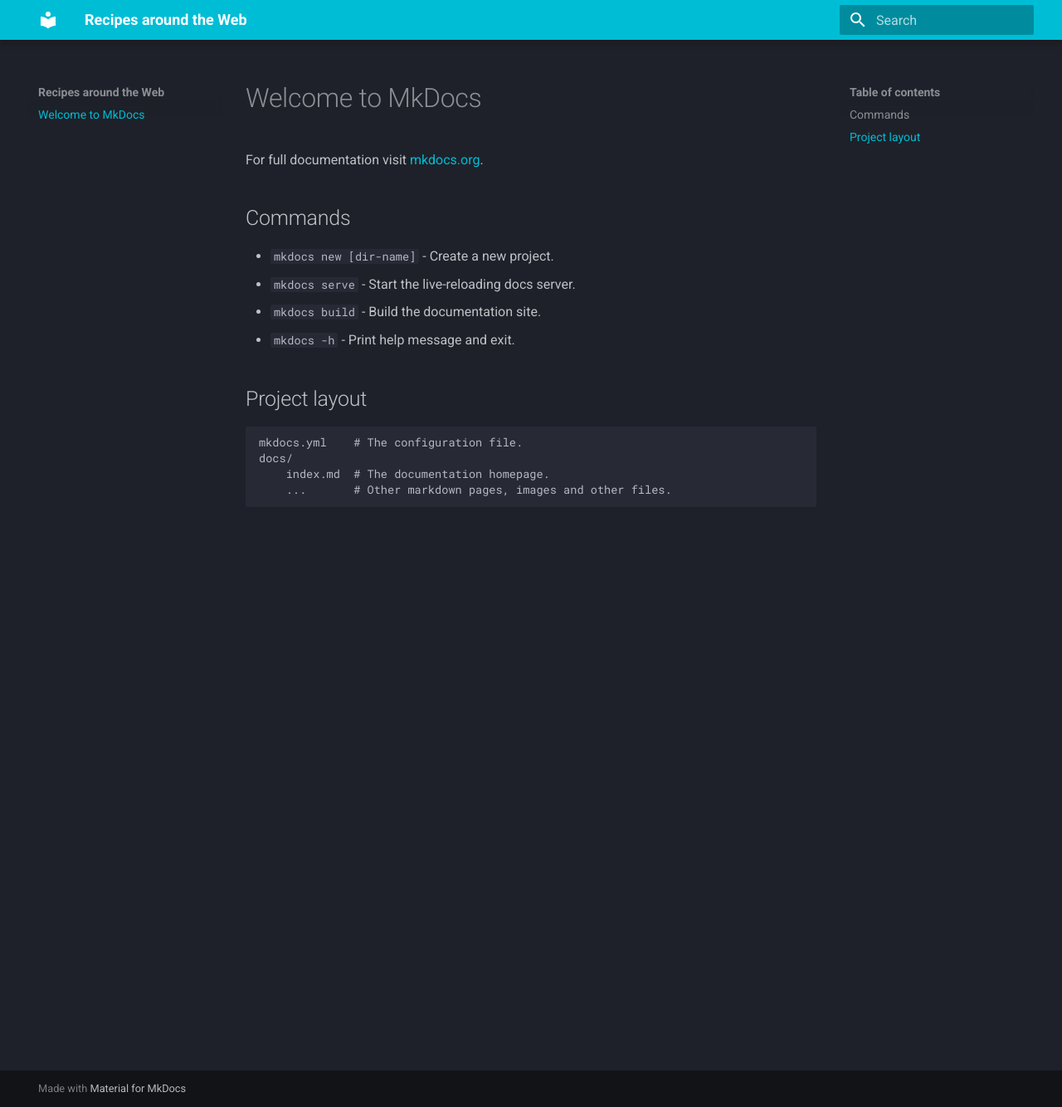
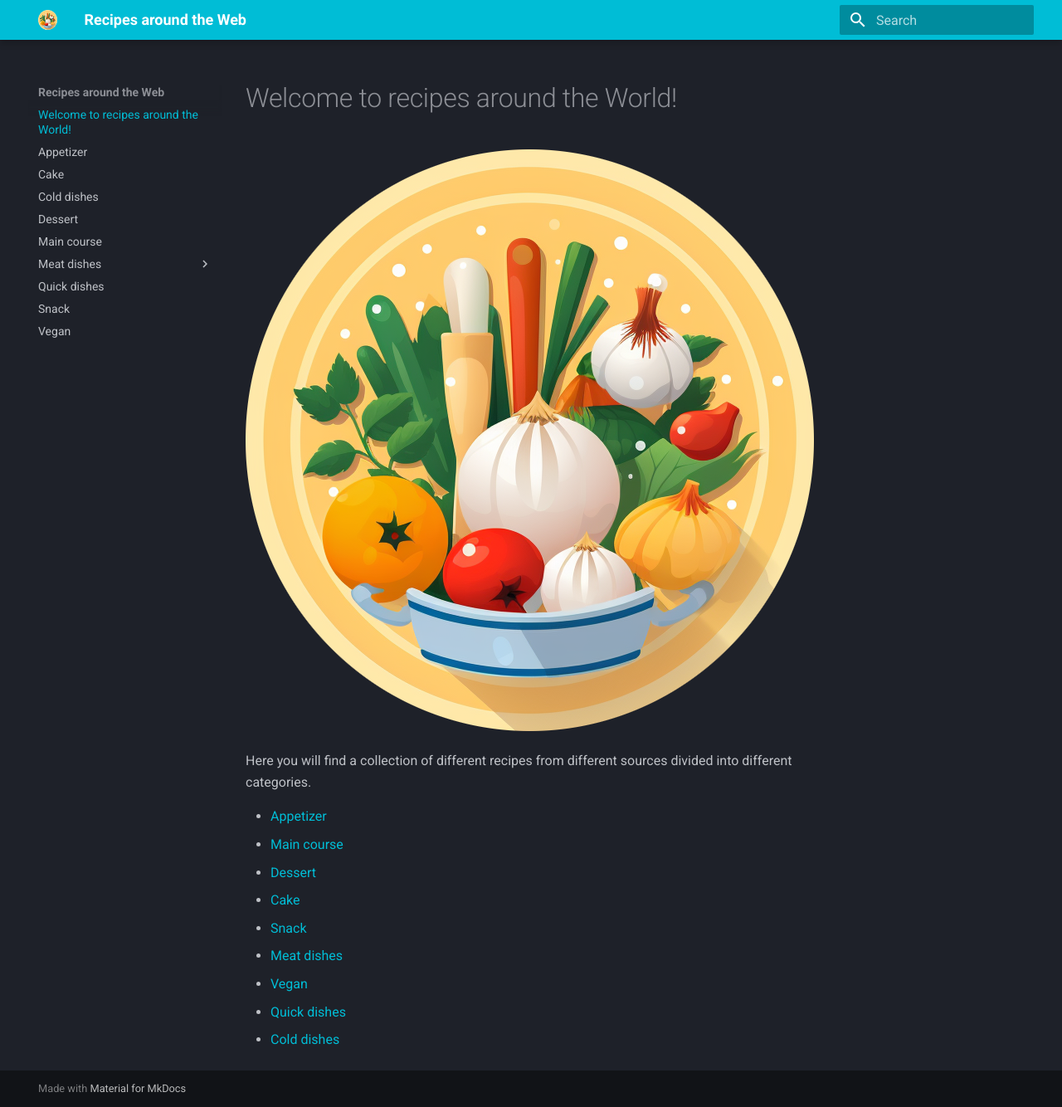
Before and after one commit to TimyStream/recipes-around-the-web, an MkDocs documentation site: the page built from docs/index.md, in a window 1280 px wide and 1334 px high. Shown: the whole window at 83% size. Built offline with MkDocs 1.6.1 and Material for MkDocs 9.7.7, drawn with Linux system fonts in a browser that asks for light colours.

Commit message:
Added Basic Categories & Korean Sesame Chicken Recipe

```diff
--- a/docs/index.md
+++ b/docs/index.md
@@ -1,17 +1,15 @@
-# Welcome to MkDocs
+#  Welcome to recipes around the World!
 
-For full documentation visit [mkdocs.org](https://www.mkdocs.org).
+![](images/logo-cutout.png)
 
-## Commands
+Here you will find a collection of different recipes from different sources divided into different categories.
 
-* `mkdocs new [dir-name]` - Create a new project.
-* `mkdocs serve` - Start the live-reloading docs server.
-* `mkdocs build` - Build the documentation site.
-* `mkdocs -h` - Print help message and exit.
-
-## Project layout
-
-    mkdocs.yml    # The configuration file.
-    docs/
-        index.md  # The documentation homepage.
-        ...       # Other markdown pages, images and other files.
+* [Appetizer](Appetizer/index.md)
+* [Main course](Main-course/index.md)
+* [Dessert](Dessert/index.md)
+* [Cake](Cake/index.md)
+* [Snack](Snack/index.md)
+* [Meat dishes](Meat-dishes/index.md)
+* [Vegan](Vegan/index.md)
+* [Quick dishes](Quick-dishes/index.md)
+* [Cold dishes](Cold-dishes/index.md)
--- a/mkdocs.yml
+++ b/mkdocs.yml
@@ -1,6 +1,11 @@
 site_name: Recipes around the Web
 theme:
   name: material
+  logo: images/logo-cutout.png
+  favicon: images/logo-cutout.png
   palette:
     scheme: slate
     primary: cyan
+  features:
+    - navigation.top
+    - navigation.indexes
```
Also changed, not shown: docs/Meat-dishes/Chicken/Korean_Sesame_Chicken.md (added, +56 -0 lines), docs/Meat-dishes/index.md (added, +4 -0 lines), docs/Appetizer/index.md (added), docs/Cake/index.md (added), docs/Cold-dishes/index.md (added), docs/Dessert/index.md (added), docs/Main-course/index.md (added), docs/Quick-dishes/index.md (added), docs/Snack/index.md (added), docs/Vegan/index.md (added), docs/images/Logo.png (added), docs/images/logo-cutout.png (added), 1 other file.
